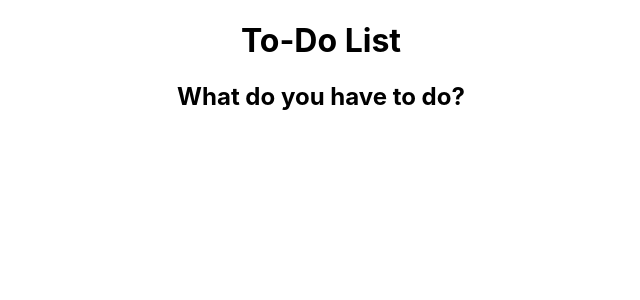
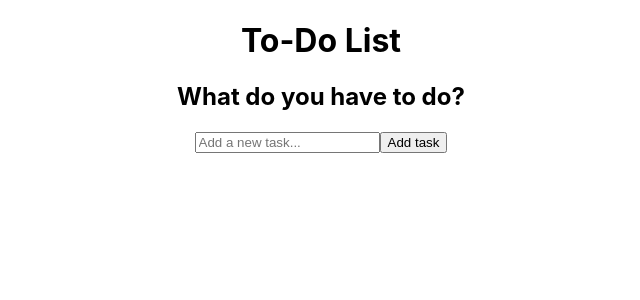
Before and after one commit to SiRipo92/Test_Technique, a React (Create React App) app in the folder client/: page / in a window 1280 px wide. Shown: the top 300 px of the page, without its empty margins (319-959 px from the left). Built offline with nearby package versions, Linux system fonts and the light colour scheme.

Commit message:
Added input state for new task in ToDo list

```diff
--- a/client/src/components/Todo.js
+++ b/client/src/components/Todo.js
@@ -1,9 +1,22 @@
-import React, { useState, useEffect } from "react";
+import React, { useState } from "react"; // Import useState
 
 const Todo = () => {
+
+    const [newTodo, setNewTodo] = useState(""); // State for input field
+
     return (
         <div>
             <h2>What do you have to do?</h2>
+            {/* Input field for new task */}
+            <input
+                type="text"
+                value={newTodo}
+                onChange={(e) => setNewTodo(e.target.value)} // Update state when user types
+                placeholder="Add a new task..."
+            />
+            <button>
+                Add task
+            </button>
         </div>
     );
 };
```
